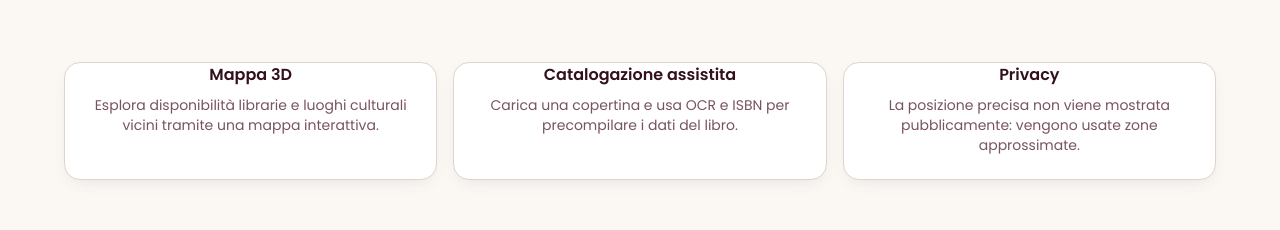
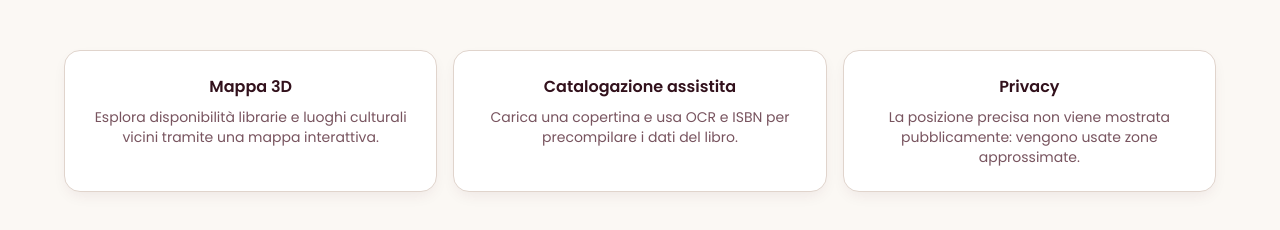
Before and after one commit to Daevel/culturando, a Next.js app in the folder apps/web/: page / in a window 1280 px wide. Shown: the part 516-746 px from the top of the page. Built offline with nearby package versions, Linux system fonts and the light colour scheme; no server answers.

Commit message:
style(web): tidy dashboard spacing and favicon fallback

```diff
--- a/apps/web/src/components/ui/card.tsx
+++ b/apps/web/src/components/ui/card.tsx
@@ -24,7 +24,7 @@ function CardDescription({ className, ...props }: React.ComponentProps<"div">) {
 }
 
 function CardContent({ className, ...props }: React.ComponentProps<"div">) {
-  return <div className={cn("p-5 pt-0 sm:p-6 sm:pt-0", className)} {...props} />;
+  return <div className={cn("p-5 pt-0 sm:p-6", className)} {...props} />;
 }
 
 function CardFooter({ className, ...props }: React.ComponentProps<"div">) {
--- a/apps/web/src/features/dashboard/components/DashboardOverview.tsx
+++ b/apps/web/src/features/dashboard/components/DashboardOverview.tsx
@@ -43,7 +43,7 @@ export function DashboardOverview({ receivedLoanRequests, stats, user }: Dashboa
       <PageContainer size="xl">
         <PageHeader>
           <PageHeaderContent>
-            <PageTitle className="lg:text-4xl">
+            <PageTitle>
               {t(welcomeTitleKey)} {displayName}
             </PageTitle>
             <PageDescription>{t("dashboard.description")}</PageDescription>
```
Also changed, not shown: 1 other file (tests, documents, lock files or other folders).
